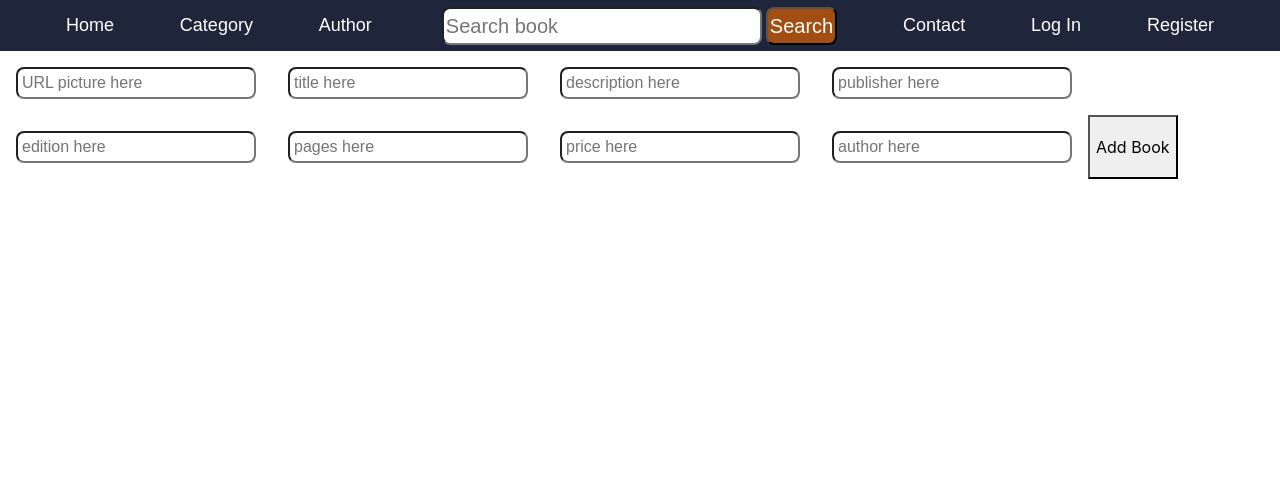
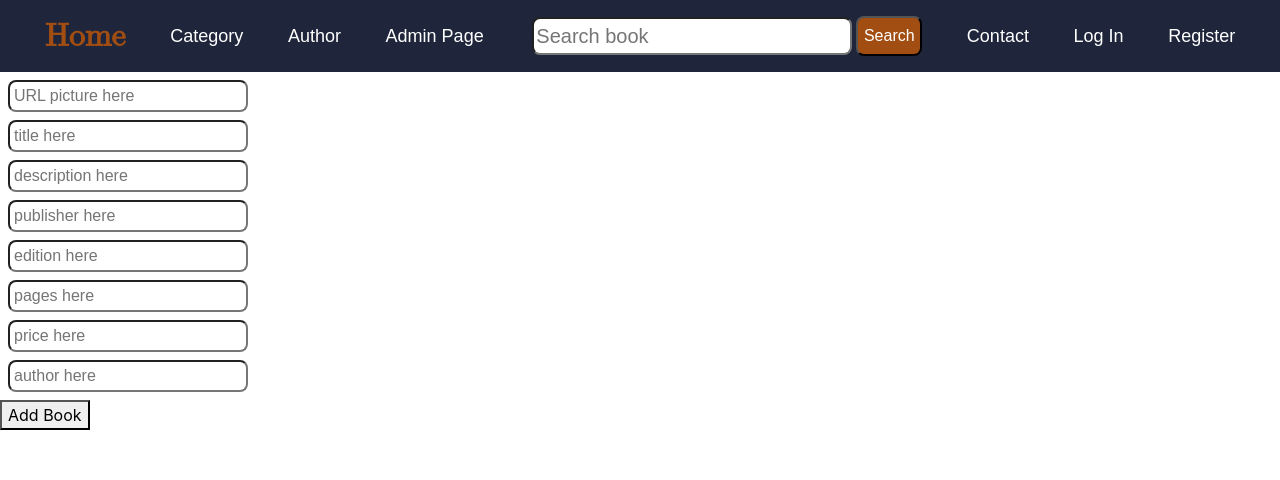
Before and after one commit to RoaaAlSughair/Project_5, a React (Create React App) app in the folder frontend/: page /AddBook in a window 1280 px wide. Shown: the top 480 px of the page. Built offline with nearby package versions, Linux system fonts and the light colour scheme.

Commit message:
More CSS for Navigation. SignUp, and contact plus modifications on files to remove bootstrap

```diff
--- a/frontend/src/components/Contact/contact.css
+++ b/frontend/src/components/Contact/contact.css
@@ -7,7 +7,7 @@
   width: fit-content;
   padding: 1.5rem;
   justify-content: center;
-  margin-left: 35%;
+  margin-left: 27.5%;
   margin-bottom: 4rem;
   margin-top: 2rem;
   color: #a24e12;
--- a/frontend/src/components/adminPage/Admin.js
+++ b/frontend/src/components/adminPage/Admin.js
@@ -1,6 +1,6 @@
 import React from "react";
 import BookPage from "./../bookPage/index";
-import "bootstrap/dist/css/bootstrap.min.css";
+import "../bookPage/bookPage.css";
 export default function Admin() {
   return (
     <>
--- a/frontend/src/components/auth/signUp/index.js
+++ b/frontend/src/components/auth/signUp/index.js
@@ -84,7 +84,7 @@ const SignUp = () => {
         <tr>
           <th></th>
           <th>
-            <button id="button" onClick={register}>
+            <button className="register-button" onClick={register}>
               Sign Up
             </button>
           </th>
--- a/frontend/src/components/auth/signUp/signUp.css
+++ b/frontend/src/components/auth/signUp/signUp.css
@@ -29,12 +29,13 @@
   color: #a24e12;
 }
 
-#button {
+.register-button {
   font-family: sans-serif;
   background-color: #a24e12;
   color: white;
   height: 3rem;
   width: 10rem;
+  margin-left: 5rem;
   position: relative;
   border-radius: 0.5rem;
 }
--- a/frontend/src/components/bookPage/AddBook.js
+++ b/frontend/src/components/bookPage/AddBook.js
@@ -1,7 +1,6 @@
 import React, { useState } from "react";
 import axios from "axios";
 import { useSelector } from "react-redux";
-import "bootstrap/dist/css/bootstrap.min.css";
 import "./bookPage.css";
 
 function AddBookPage() {
@@ -50,7 +49,7 @@ function AddBookPage() {
       });
   };
   return (
-    <div className="input-group mb-3">
+    <div>
       <input
         type="text"
         placeholder="URL picture here "
@@ -108,7 +107,7 @@ function AddBookPage() {
         }}
       />
 
-      <button className="btn-check" onClick={AddBook}>
+      <button onClick={AddBook}>
         Add Book
       </button>
     </div>
--- a/frontend/src/components/bookPage/Category.js
+++ b/frontend/src/components/bookPage/Category.js
@@ -1,6 +1,5 @@
 import React, { useState } from "react";
 import axios from "axios";
-import "bootstrap/dist/css/bootstrap.min.css";
 import "./bookPage.css";
 
 export default function Category() {
--- a/frontend/src/components/bookPage/EditBook.js
+++ b/frontend/src/components/bookPage/EditBook.js
@@ -1,7 +1,6 @@
 import React, { useState } from "react";
 import axios from "axios";
 import { useSelector } from "react-redux";
-import "bootstrap/dist/css/bootstrap.min.css";
 import "./bookPage.css";
 
 function EditBookPage() {
@@ -42,7 +41,7 @@ function EditBookPage() {
   };
 
   return (
-    <div className="input-group mb-3">
+    <div>
       <input
         type="Number"
         placeholder="book_id here "
@@ -106,7 +105,7 @@ function EditBookPage() {
           setAuthor(e.target.value);
         }}
       />
-      <button className="btn-check" onClick={EditBook}>
+      <button onClick={EditBook}>
         Edit Book
       </button>
     </div>
--- a/frontend/src/components/bookPage/bookPage.css
+++ b/frontend/src/components/bookPage/bookPage.css
@@ -1,3 +1,25 @@
-input {
-  margin: 1rem;
-}
+.bookPage{
+   display:inline-block;
+   padding:0.7em 1.7em;
+   margin:0 0.3em 0.3em 0;
+   border-radius:0.2em;
+   box-sizing: border-box;
+   text-decoration:none;
+   font-family:'Roboto',sans-serif;
+   font-weight:400;
+   color:#FFFFFF;
+   background-color:#3369ff;
+   box-shadow:inset 0 -0.6em 1em -0.35em rgba(0,0,0,0.17),inset 0 0.6em 2em -0.3em rgba(255,255,255,0.15),inset 0 0 0em 0.05em rgba(255,255,255,0.12);
+   text-align:center;
+   position:relative;
+  }
+  .bookPage:active{
+   box-shadow:inset 0 0.6em 2em -0.3em rgba(0,0,0,0.15),inset 0 0 0em 0.05em rgba(255,255,255,0.12);
+  }
+
+  /* @media (max-width:30em){
+   .admin-button{
+    display:block;
+    margin:0.4em auto;
+   }
+  } */
--- a/frontend/src/components/bookPage/deleteBook.js
+++ b/frontend/src/components/bookPage/deleteBook.js
@@ -1,7 +1,6 @@
 import React, { useState } from "react";
 import axios from "axios";
 import { useSelector } from "react-redux";
-import "bootstrap/dist/css/bootstrap.min.css";
 import "./bookPage.css";
 
 const DeleteBookPage = () => {
@@ -26,7 +25,7 @@ const DeleteBookPage = () => {
   };
 
   return (
-    <div className="input-group mb-3">
+    <div>
       <input
         type="Number"
         placeholder="book_id here "
@@ -34,7 +33,7 @@ const DeleteBookPage = () => {
           setBook_id(e.target.value);
         }}
       />
-      <button className="btn-check" onClick={deleteBook}>
+      <button onClick={deleteBook}>
         Delete Book
       </button>
     </div>
--- a/frontend/src/components/bookPage/index.js
+++ b/frontend/src/components/bookPage/index.js
@@ -3,6 +3,7 @@ import AddBookPage from "./AddBook";
 import EditBookPage from "./EditBook";
 import DeleteBookPage from "./deleteBook";
 import Category from "./Category";
+import "./bookPage.css";
 import "bootstrap/dist/css/bootstrap.min.css";
 
 import { Link, Route } from "react-router-dom";
@@ -11,28 +12,28 @@ function BookPage(role, token) {
   return (
     <div className="bookPage">
       <>
-      <button><Link
+      <button className="admin-button"><Link
           to="/AddBook"
           className="linkN"
           style={{ textDecoration: "none" }}
         >
           <div className="link">Add Book</div>
         </Link></button>
-        <button><Link
+        <button className="admin-button"><Link
           to="/EditBook"
           className="linkN"
           style={{ textDecoration: "none" }}
         >
           <div className="link">Edit Book</div>
         </Link></button>
-        <button><Link
+        <button className="admin-button"><Link
           to="/DeleteBook"
           className="linkN"
           style={{ textDecoration: "none" }}
         >
           <div className="link">Delete Book</div>
         </Link></button>
-        <button><Link
+        <button className="admin-button"><Link
           to="/category_id"
           className="linkN"
           style={{ textDecoration: "none" }}
--- a/frontend/src/components/navigation/index.js
+++ b/frontend/src/components/navigation/index.js
@@ -50,13 +50,16 @@ const Navigation = () => {
   return (
     <div className="NavBar">
       <Link to="/home" className="Link">
-        Home
+        <span style={{color: "#a24e12", fontSize: "2rem", fontFamily: "math", fontWeight: "bolder"}}>Home</span>
       </Link>
       <Link to="/Category" className="Link">
         Category
       </Link>
       <Link to="/authors" className="Link">
         Author
+      </Link>
+      <Link to="/admin" className="Link">
+        Admin Page
       </Link>
       <div className="search">
         <input
@@ -65,7 +68,9 @@ const Navigation = () => {
           placeholder="Search book"
           onChange={handleChange}
         />
-        <button className="button-search" onClick={handleClick}>Search</button>
+        <button className="button-search" onClick={handleClick}>
+          Search
+        </button>
       </div>
       <Link to="/contact" className="Link">
         Contact
--- a/frontend/src/components/navigation/navigation.css
+++ b/frontend/src/components/navigation/navigation.css
@@ -47,7 +47,8 @@
   height: fit-content;
   width: fit-content;
   position: initial;
-  padding: 0.125rem;
+  font-size: 1rem;
+  padding: 0.35rem;
   border-radius: 0.5rem;
 }
 
```
Lines whose indentation alone changed are shown as unchanged.
